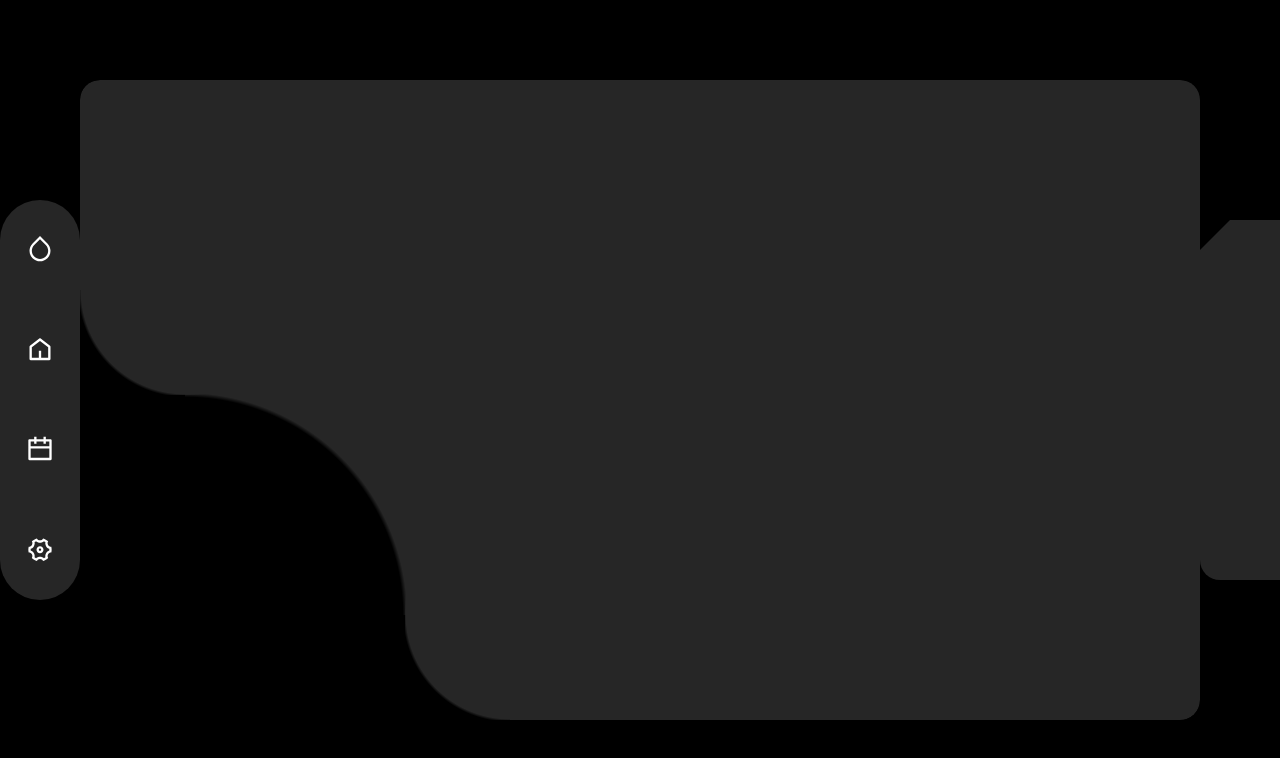
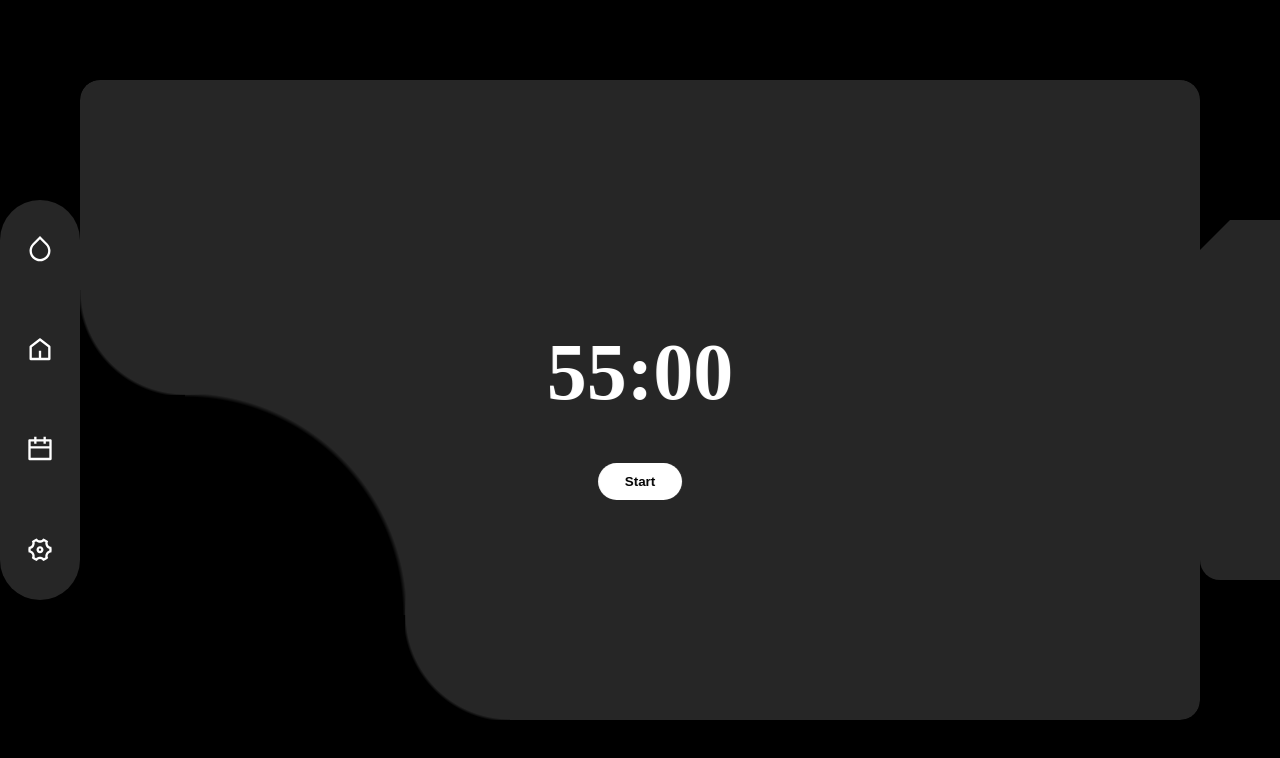
Before and after one commit to SamarpitaBDas/focalors, a React (Create React App) app: page / in a window 1280 px wide. Shown: the top 758 px of the page. Built offline with nearby package versions, Linux system fonts and the light colour scheme; a web font is replaced by a local one.

Commit message:
pomodoro timer working

```diff
--- a/src/components/Pomodoro.jsx
+++ b/src/components/Pomodoro.jsx
@@ -1,14 +1,96 @@
-import React from 'react';
+import React, { useState, useEffect, useRef } from 'react';
 import styled from 'styled-components';
 
 const Pomodoro = () => {
+  const [isRunning, setIsRunning] = useState(false);
+  const [timeLeft, setTimeLeft] = useState(55 * 60);
+  const [pomodorosCompleted, setPomodorosCompleted] = useState(0);
+  const [isBreakTime, setIsBreakTime] = useState(false);
+  const intervalIdRef = useRef(null);
+
+  useEffect(() => {
+    if (isRunning && timeLeft > 0) {
+      intervalIdRef.current = setInterval(() => {
+        setTimeLeft((prevTime) => prevTime - 1);
+      }, 1000);
+    } else if (!isRunning && intervalIdRef.current) {
+      clearInterval(intervalIdRef.current);
+    }
+
+    return () => {
+      if (intervalIdRef.current) {
+        clearInterval(intervalIdRef.current);
+      }
+    };
+  }, [isRunning]);
+
+  const formatTime = (time) => {
+    const minutes = Math.floor(time / 60);
+    const seconds = time % 60;
+    return `${String(minutes).padStart(2, '0')}:${String(seconds).padStart(2, '0')}`;
+  };
+
+  const startTimer = () => {
+    setIsRunning(true);
+  }
+  const pauseTimer = () => {
+    setIsRunning(false);
+  };
+
+  const skipTimer = () => {
+    setTimeLeft(0);
+  };
+
+  const cancelTimer = () => {
+    setIsRunning(false);
+    setTimeLeft(isBreakTime ? (pomodorosCompleted >= 4 ? 20 * 60 : 5 * 60) : 55 * 60);
+    setPomodorosCompleted(0);
+  };
+
+  useEffect(() => {
+    if (timeLeft === 0) {
+      if (isBreakTime) {
+        if (pomodorosCompleted >= 4) {
+          setPomodorosCompleted(0);
+        }
+        setIsBreakTime(false);
+        setTimeLeft(55 * 60);
+      } else {
+        setIsBreakTime(true);
+        setPomodorosCompleted((prevCount) => prevCount + 1);
+        setTimeLeft(pomodorosCompleted >= 4 ? 20 * 60 : 5 * 60);
+      }
+    }
+  }, [timeLeft, isBreakTime, pomodorosCompleted]);
+
   return (
     <StyledWrapper>
       <div className="card">
+        <div className="card-inner">
+          <div className="timer">
+            {/* <span>{isBreakTime ? "Break Time" : "Pomodoro Time"}</span> */}
+            <div className="time">{formatTime(timeLeft)}</div>
+          </div>
+
+          <div className="controls">
+            {!isRunning && !isBreakTime && (
+              <button onClick={startTimer}>Start</button>
+            )}
+            {isRunning && !isBreakTime && (
+              <>
+                <button onClick={pauseTimer}>Pause</button>
+                <button onClick={skipTimer}>Skip</button>
+              </>
+            )}
+            {(isBreakTime || timeLeft === 0) && (
+              <button onClick={cancelTimer}>Cancel</button>
+            )}
+          </div>
+        </div>
       </div>
     </StyledWrapper>
   );
-}
+};
 
 const StyledWrapper = styled.div`
   display: flex;
@@ -22,21 +104,69 @@ const StyledWrapper = styled.div`
     border-bottom-right-radius: 20px;
     border-top-left-radius: 20px;
     border-bottom-left-radius: 20px;
-    background-color: rgba(255,255,255, 0.15);
-    --r: 105px; /* the radius */
-    --s: 220px; /* the size of the cut */
+    background-color: rgba(255, 255, 255, 0.15);
+    --r: 105px;
+    --s: 220px;
 
-    --_m:/calc(2*var(--r)) calc(2*var(--r))
-      radial-gradient(#000 70%,#0000 72%) no-repeat;
-    mask:
-      right calc(var(--s) + var(--r)) top 0 var(--_m),
+    --_m: /calc(2*var(--r)) calc(2*var(--r)) radial-gradient(#000 70%, #0000 72%) no-repeat;
+    mask: right calc(var(--s) + var(--r)) top 0 var(--_m),
       right calc(var(--s) + var(--r)) var(--_m),
-      radial-gradient(var(--s) at 100% 0,#0000 99%,#000 101%)
-      calc(-1*var(--r)) var(--r) no-repeat,
-      conic-gradient(at calc(100% - var(--s) - 2*var(--r)) calc(var(--s) + 2*var(--r)), #0000 25%,#000 0);
+      radial-gradient(var(--s) at 100% 0, #0000 99%, #000 101%) calc(-1 * var(--r))
+        var(--r) no-repeat,
+      conic-gradient(at calc(100% - var(--s) - 2 * var(--r)) calc(var(--s) + 2 * var(--r)), #0000 25%, #000 0);
 
-    transform: scaleX(-1) scaleY(-1); /* Flip both horizontally and vertically */
+    transform: scaleX(-1) scaleY(-1); /* Flip the card */
     transition: transform 1s ease-in-out;
+    transform-style: preserve-3d; /* Ensure content inside isn't flipped */
+  }
+
+  .card-inner {
+    transform: scaleX(-1) scaleY(-1); /* Keep content upright */
+    transform-style: preserve-3d;
+    width: 100%;
+    height: 100%;
+    display: flex;
+    flex-direction: column;
+    justify-content: center;
+    align-items: center;
+  }
+
+  .timer {
+    display: flex;
+    flex-direction: column;
+    justify-content: center;
+    align-items: center;
+    margin-bottom: 2em;
+
+    span {
+      font-weight: bold;
+      color: white;
+      font-size: 2em;
+    }
+
+    .time {
+      font-weight: bold;
+      color: white;
+      font-size: 5em;
+      margin-top: 0.5em;
+    }
+  }
+
+  .controls button {
+    padding: 0.8em 2em;
+    margin: 1em;
+    border-radius: 25px;
+    border: none;
+    font-weight: bold;
+    background: #ffffff;
+    color: rgb(0, 0, 0);
+    transition: 0.4s ease-in-out;
+  }
+
+  .controls button:hover {
+    background: red;
+    color: white;
+    cursor: pointer;
   }
 `;
 
```
